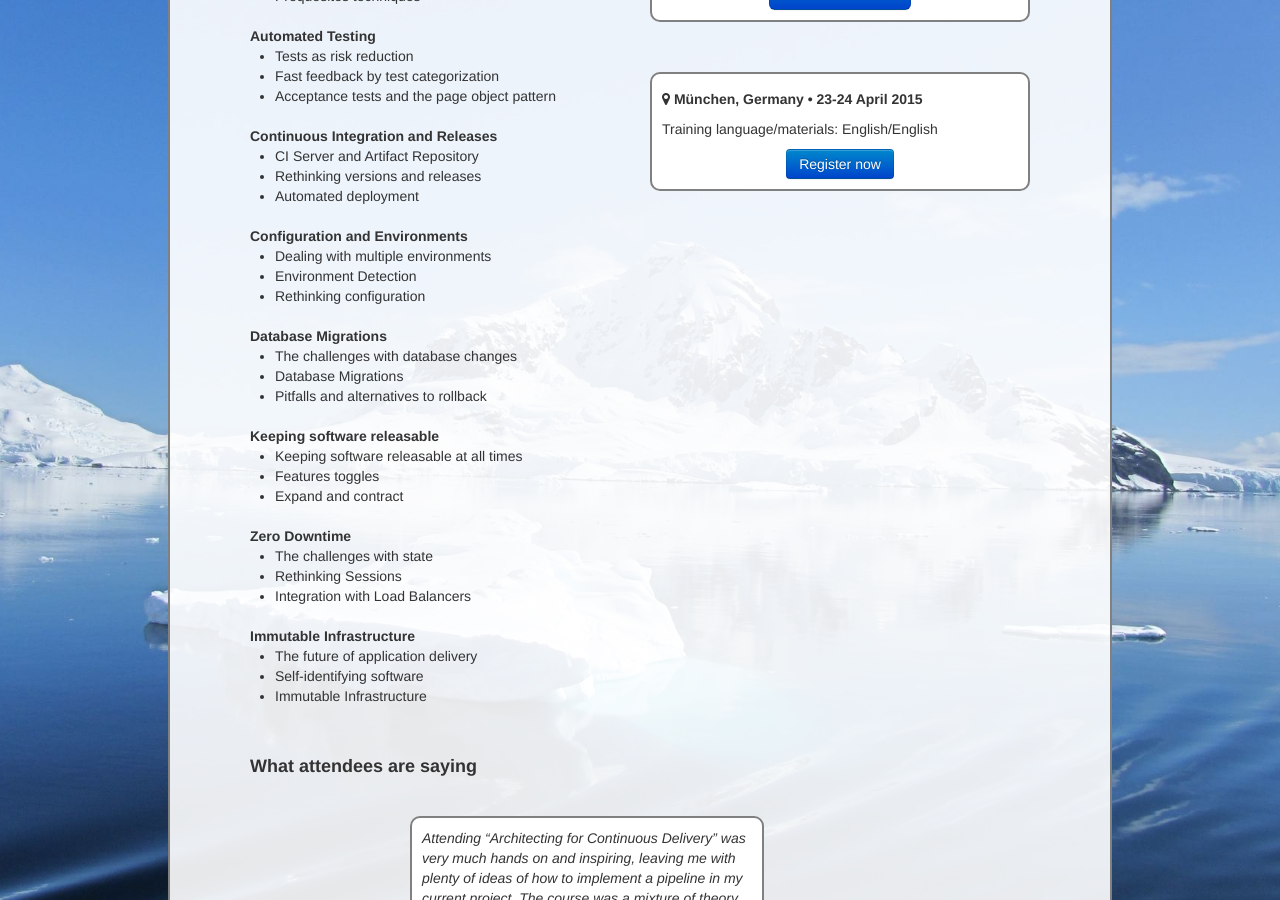
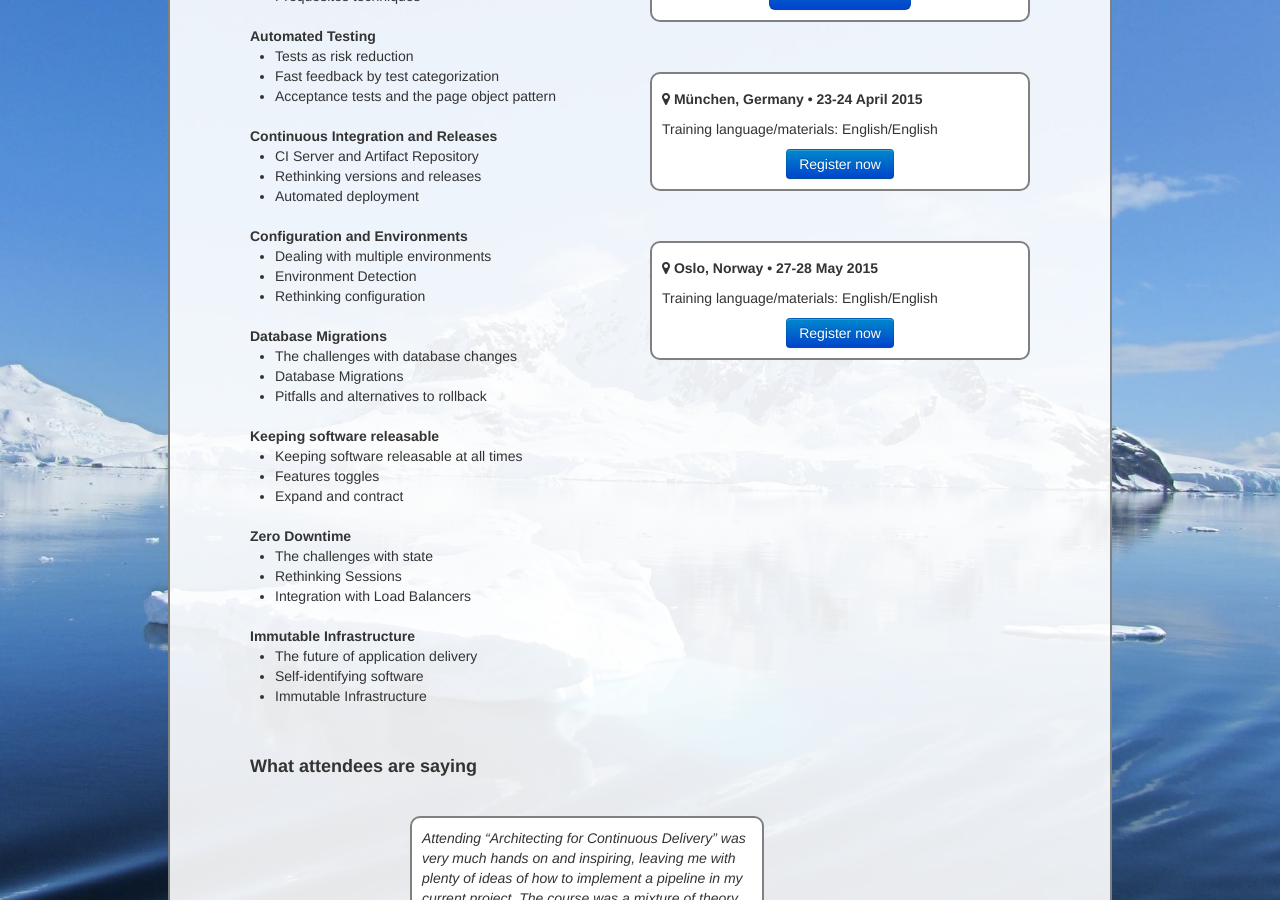
Before and after one commit to axelfontaine/axelfontaine.com, a Jekyll site: the page built from training/continuousdelivery.html, in a window 1280 px wide and 900 px high, scrolled down 901 px. Built offline with Jekyll 4.4.1, drawn with Linux system fonts in a browser that asks for light colours.

Commit message:
Added Oslo course

```diff
--- a/_layouts/blog.html
+++ b/_layouts/blog.html
@@ -93,7 +93,8 @@ category: Blog
                 <p>
                     <i class="icon-map-marker"></i> Stockholm, Sweden (Feb 5-6, 2015)<br/>
                     <i class="icon-map-marker"></i> Belfast, UK (Mar 30-31, 2015)<br/>
-                    <i class="icon-map-marker"></i> München, Germany (Apr 23-24)
+                    <i class="icon-map-marker"></i> München, Germany (Apr 23-24, 2015)<br/>
+                    <i class="icon-map-marker"></i> Oslo, Norway (May 27-28, 2015)
                 </p>
 
                 <div class="call-to-action">
--- a/assets/index.js
+++ b/assets/index.js
@@ -66,6 +66,11 @@ function relativeLatestPostDate() {
 
 //Coordinate lookup: http://www.mapcoordinates.net/en
 var speakingEvents = [
+    ['ProgramUtvikling', 'Oslo', 'Norway', 59.913869, 10.752245,
+        [
+            ['2015-05-27', 'Architecting for Continuous Delivery and Zero Downtime (2 days)', '/training/continuousdelivery.html', true]
+        ]
+    ],
     ['comSysto', 'München', 'Germany', 48.1366069, 11.5770851,
         [
             ['2015-04-23', 'Architecting for Continuous Delivery and Zero Downtime (2 days)', '/training/continuousdelivery.html', true]
--- a/training/continuousdelivery.html
+++ b/training/continuousdelivery.html
@@ -136,6 +136,16 @@ category: Training
                        class="btn btn-primary">Register now</a>
                 </div>
             </div>
+
+            <div class="training-upcoming">
+                <p class="training-city"><i class="icon-map-marker"></i> Oslo, Norway &bull; 27-28 May 2015</p>
+                <p>Training language/materials: English/English</p>
+
+                <div class="call-to-action">
+                    <a href="http://www.programutvikling.no/kurs/architecting-for-continuous-delivery-and-zero-downtime/7254"
+                       class="btn btn-primary">Register now</a>
+                </div>
+            </div>
         </div>
         <div class="span1"></div>
     </div>
```
